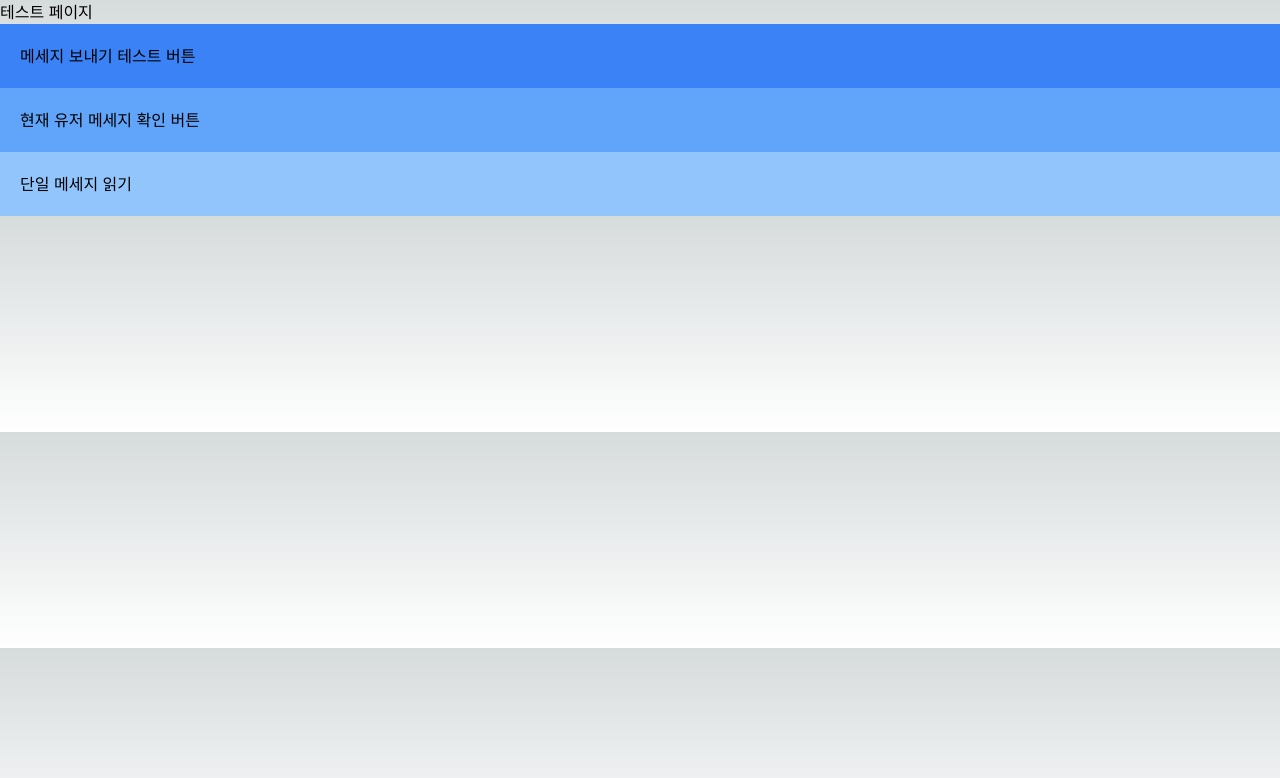
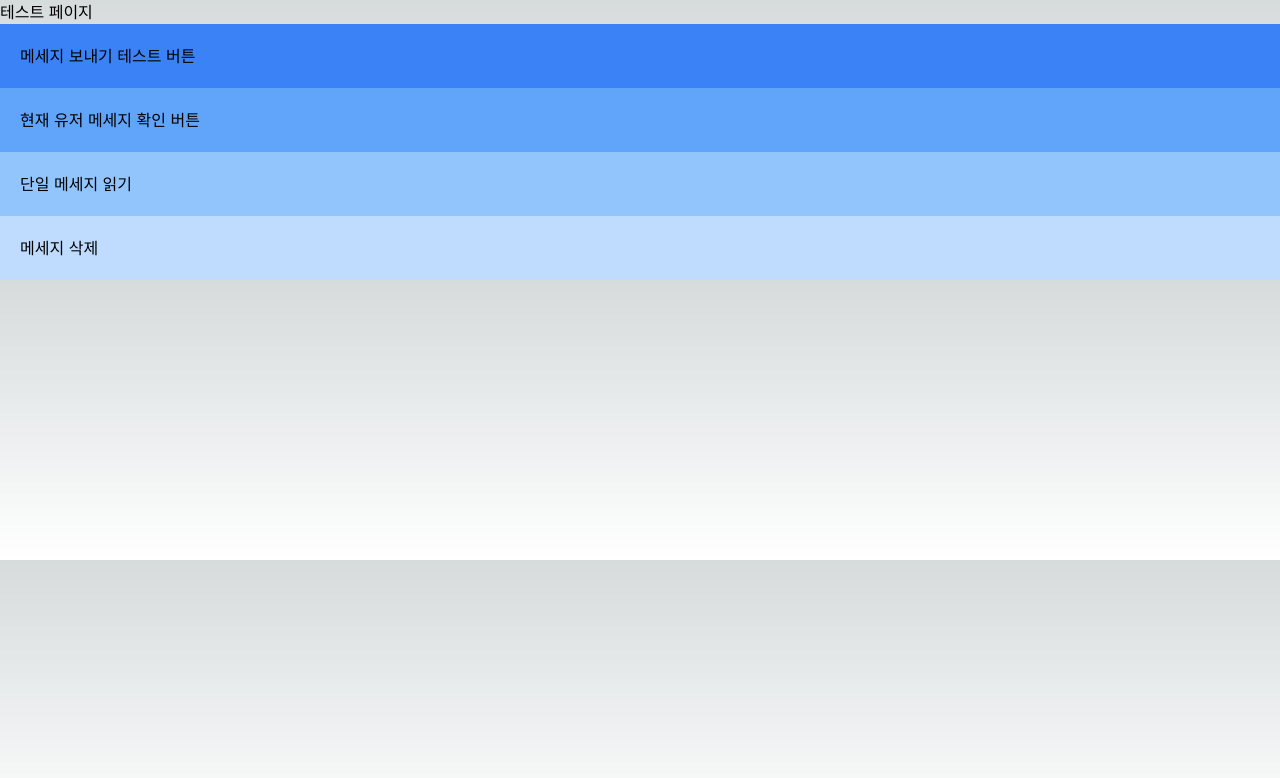
Before and after one commit to skditjsdud35/sfaclog-team4, a Next.js app in the folder apps/sfaclog/: page / in a window 1280 px wide. Shown: the top 778 px of the page. Built offline with nearby package versions, Linux system fonts and the light colour scheme; what pocketbase would draw is missing.

Commit message:
Feat: 메세지 삭제 완성

```diff
--- a/apps/sfaclog/src/app/page.tsx
+++ b/apps/sfaclog/src/app/page.tsx
@@ -2,6 +2,7 @@
 import {
   readAllMessage,
   readSingleMessage,
+  removeMessage,
   sendMessage,
 } from "@/utils/jaehyun";
 
@@ -35,6 +36,12 @@ export default function Home() {
     readSingleMessage("gxs2jj21ttt35k5");
   };
 
+  const onRemoveMessageClick = (event: React.MouseEvent<HTMLButtonElement>) => {
+    event.preventDefault();
+
+    removeMessage("gxs2jj21ttt35k5");
+  };
+
   return (
     <div>
       <h1>테스트 페이지</h1>
@@ -49,6 +56,10 @@ export default function Home() {
       <div className="p-5 bg-blue-300 ">
         <button onClick={onReadMessageClick}>단일 메세지 읽기</button>
       </div>
+
+      <div className="p-5 bg-blue-200">
+        <button onClick={onRemoveMessageClick}>메세지 삭제</button>
+      </div>
     </div>
   );
 }
--- a/apps/sfaclog/src/utils/jaehyun.ts
+++ b/apps/sfaclog/src/utils/jaehyun.ts
@@ -49,3 +49,13 @@ export const readSingleMessage = async (messageId: string) => {
 };
 
 // 단일 메세지 삭제
+
+export const removeMessage = async (messageId: string) => {
+  try {
+    const res = await pb.collection("message").delete(messageId);
+
+    console.log(res);
+  } catch (err) {
+    console.error("메세지 를 읽어오지못했습니다. ", err);
+  }
+};
```
